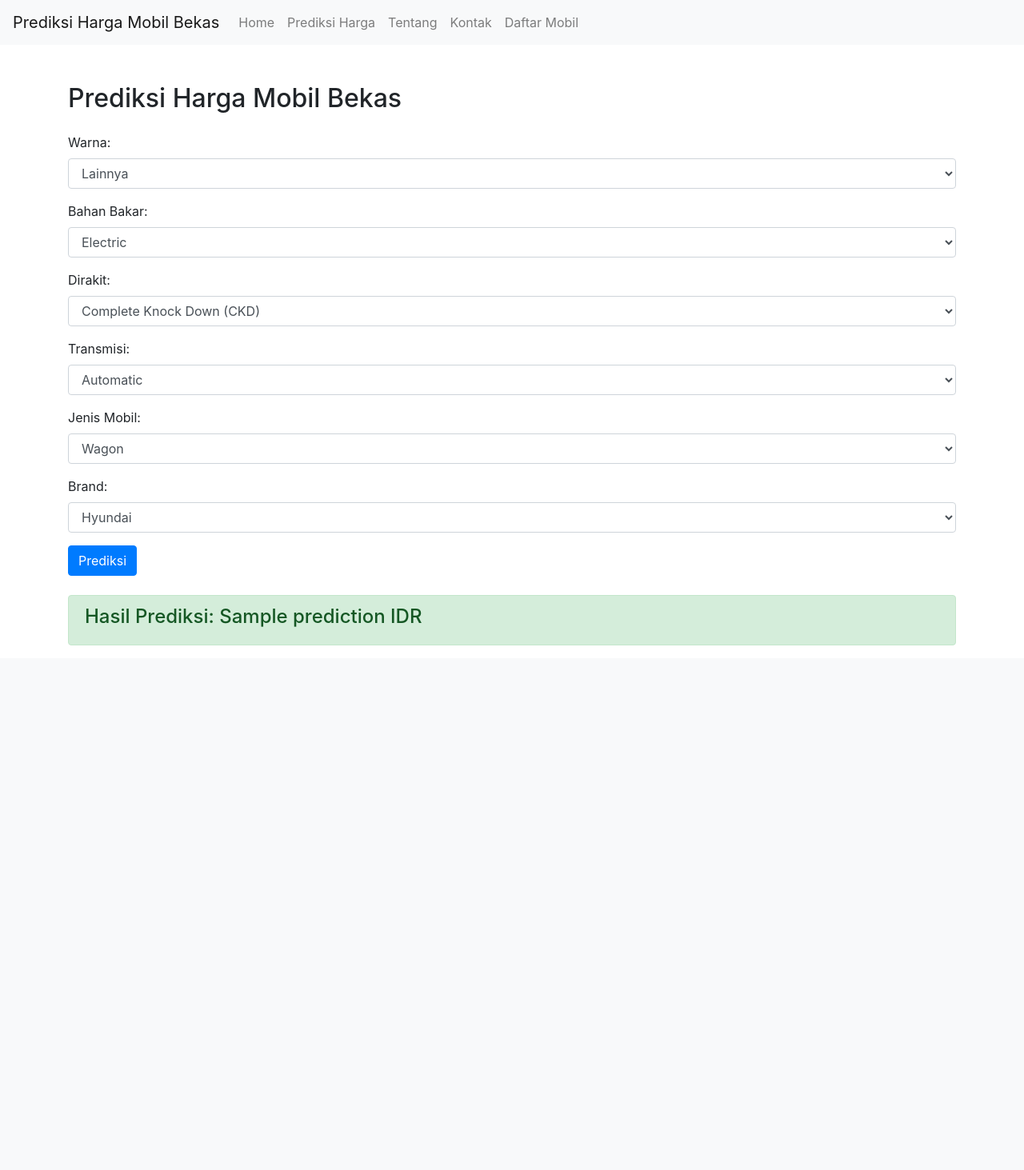
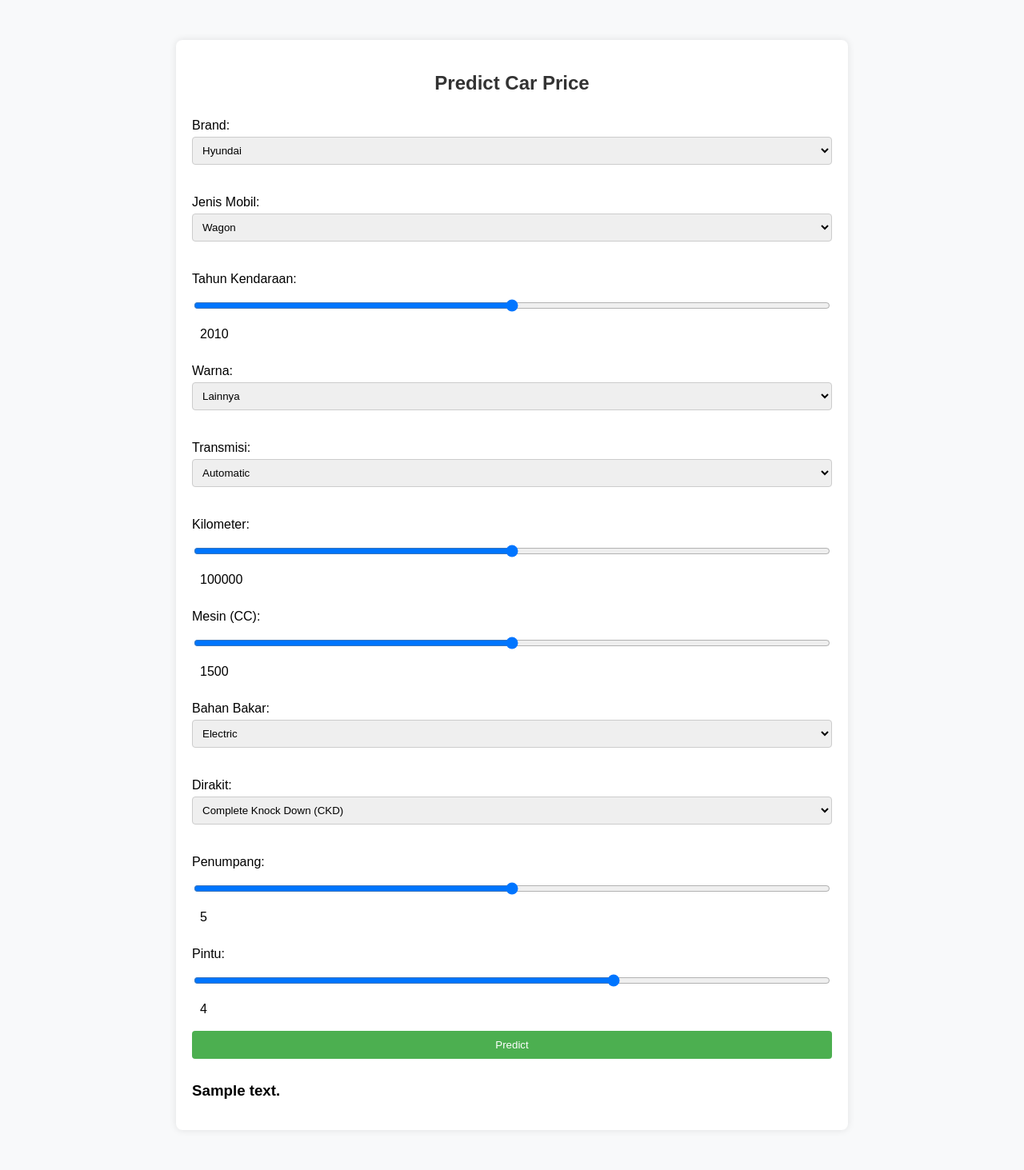
Before and after one commit to Daizenn/Car-Price-Prediction-ML, a Flask app: template templates/predict.html in a window 1280 px wide. Shown: the whole page at 80% size. Before the commit the page ends 807 px from the top, so only its background shows below. Run offline with Flask 3, Linux system fonts and the light colour scheme; the template is opened without the code that fills it: most values are stand-ins (such as "Sample title", 1, 10 or a date in 2020); parts of the project's set-up code (start-up, migrations or seed data) failed here and were passed over; some libraries are stand-ins or nearby versions.

Commit message:
First Commit

```diff
--- a/app.py
+++ b/app.py
@@ -1,63 +1,48 @@
 from flask import Flask, request, render_template
-import joblib
 import pandas as pd
-import requests
-from bs4 import BeautifulSoup
-from selenium import webdriver
-from selenium.webdriver.chrome.service import Service as ChromeService
-from webdriver_manager.chrome import ChromeDriverManager
-from selenium.webdriver.common.by import By
-import time
-
-
+from pycaret.regression import load_model, predict_model
 
 app = Flask(__name__)
 
 # Load model
-model = joblib.load('extra_tree_model_mobil123.pkl')
-label_encoders = joblib.load('label_encoders.pkl')
-if 'daerah' in label_encoders:
-    del label_encoders['daerah']
-scaler = joblib.load('scaler.pkl')
-
-
+model = load_model('models/my_best_pipeline')
 
 @app.route('/')
 def home():
     return render_template('index.html')
 
-# @app.route('/data_mobil_bekas')
-# def data_mobil_bekas():
-#     cars = scrape_mobil_bekas()
-#     for car in cars:
-#         print(car)  # Debugging print to check the data
-#     return render_template('data_mobil_bekas.html', cars=cars)
-
-
 @app.route('/predict', methods=['GET', 'POST'])
 def predict():
     if request.method == 'POST':
-        # Dapatkan data dari form
-        data = request.form.to_dict()
+        data = {
+            'brand': request.form['brand'],
+            'jenis_mobil': request.form['jenis_mobil'],
+            'tahun_kendaraan': int(request.form['tahun_kendaraan']),
+            'warna': request.form['warna'],
+            'transmisi': request.form['transmisi'],
+            'kilometer': int(request.form['kilometer']),
+            'mesin_enginecc': int(request.form['mesin_enginecc']),
+            'bahan_bakar': request.form['bahan_bakar'],
+            'dirakit': request.form['dirakit'],
+            'penumpang': int(request.form['penumpang']),
+            'pintu': int(request.form['pintu'])
+        }
 
-        # Convert data to DataFrame
-        df_input = pd.DataFrame([data])
+        df = pd.DataFrame([data])
 
-        # Melakukan Label Encoding pada kolom-kolom kategorikal
-        for col in ['warna', 'bahan_bakar', 'dirakit', 'transmisi', 'jenis_mobil', 'brand']:
-            if col in df_input.columns:
-                # Gunakan encoder yang sama seperti saat training
-                le = label_encoders[col]
-                df_input[col] = le.transform(df_input[col])
+        # Predict car price
+        prediction = predict_model(model, data=df)
+        predicted_price = prediction['prediction_label'][0]
 
-        # Normalisasi data
-        df_input_normalized = scaler.transform(df_input)
+        return render_template('predict.html', prediction_text='Predicted Price: Rp {:,.2f}'.format(predicted_price))
+    return render_template('predict.html')
 
-        # Prediksi
-        prediction = model.predict(df_input_normalized)
-
-        return render_template('predict.html', prediction=prediction[0])
-    return render_template('predict.html')
+@app.route('/car_list')
+def car_list():
+    # Load data from a CSV file or database
+    data = pd.read_csv('wow.csv')
+    cars = data.to_dict(orient='records')
+    return render_template('car_list.html', cars=cars)
 
 @app.route('/about')
 def about():
@@ -67,67 +52,5 @@ def about():
 def contact():
     return render_template('contact.html')
 
-@app.route('/car_list')
-def car_list():
-    # Placeholder: Replace with actual logic to fetch car data
-    car_data = [
-        {"brand": "Toyota", "model": "Corolla", "predicted_price": 200000000},
-        {"brand": "Honda", "model": "Civic", "predicted_price": 250000000},
-        # Add more car data here
-    ]
-    return render_template('car_list.html', car_data=car_data)
-
-if __name__ == '__main__':
+if __name__ == "__main__":
     app.run(debug=True)
-
-# # Fungsi untuk scraping data mobil bekas
-# def scrape_mobil_bekas():
-#     options = webdriver.ChromeOptions()
-#     options.add_argument('--headless')
-#     options.add_argument('--disable-gpu')
-#     options.add_argument('--no-sandbox')
-#     options.add_argument('--disable-dev-shm-usage')
-
-#     driver = webdriver.Chrome(service=ChromeService(ChromeDriverManager().install()), options=options)
-#     driver.get('https://www.mobil123.com/mobil-bekas-dijual/indonesia')
-#     time.sleep(5)  # Tunggu hingga halaman selesai dimuat
-
-#     cars = []
-#     card_count = 0
-#     while card_count < 1000:
-#         cards = driver.find_elements(By.CSS_SELECTOR, 'article')
-#         if not cards:
-#             print("No cards found. Exiting loop.")
-#             break
-#         for card in cards:
-#             if card_count >= 1000:
-#                 break
-#             try:
-#                 car = {}
-#                 car['link'] = card.find_element(By.CSS_SELECTOR, 'a.ellipsize').get_attribute('href')
-#                 car['nama_mobil'] = card.find_element(By.CSS_SELECTOR, 'h2').text.strip()
-#                 car['harga'] = card.find_element(By.CSS_SELECTOR, 'h3.u-text-3').text.strip()
-#                 car['tahun_kendaraan'] = card.find_element(By.CSS_SELECTOR, 'div:nth-of-type(2) span.u-text-bold.u-block').text.strip()
-#                 car['kilometer'] = card.find_element(By.CSS_SELECTOR, 'div:nth-of-type(3) span.u-text-bold.u-block').text.strip()
-#                 car['warna'] = card.find_element(By.CSS_SELECTOR, 'div:nth-of-type(4) span.u-text-bold.u-block').text.strip()
-#                 car['transmisi'] = card.find_element(By.CSS_SELECTOR, 'div:nth-of-type(6) span.u-text-bold.u-block').text.strip()
-#                 car['mesin_enginecc'] = card.find_element(By.CSS_SELECTOR, 'div:nth-of-type(5) span.u-text-bold.u-block').text.strip()
-#                 car['bahan_bakar'] = card.find_element(By.CSS_SELECTOR, 'div:nth-of-type(10) span.u-text-bold').text.strip()
-#                 car['daerah'] = card.find_element(By.CSS_SELECTOR, 'span.c-chip--wrap:nth-of-type(2)').text.strip()
-#                 cars.append(car)
-#                 card_count += 1
-#             except Exception as e:
-#                 print(f"Error processing card: {e}")
-#                 continue
-
-#         try:
-#             # Check for and click the "Next" button to load more results
-#             next_button = driver.find_element(By.CSS_SELECTOR, '.pagination a[rel="next"]')
-#             next_button.click()
-#             time.sleep(5)  # Tunggu hingga halaman berikutnya selesai dimuat
-#         except Exception as e:
-#             print(f"No more pages or error: {e}")
-#             break
-
-#     driver.quit()
-#     return cars
--- /dev/null
+++ b/static/css/styles.css
@@ -0,0 +1,52 @@
+body {
+    font-family: Arial, sans-serif;
+    background-color: #f8f9fa;
+    margin: 0;
+    padding: 0;
+}
+
+.container {
+    max-width: 800px;
+    margin: 50px auto;
+    padding: 20px;
+    background-color: white;
+    border-radius: 8px;
+    box-shadow: 0 0 10px rgba(0, 0, 0, 0.1);
+}
+
+h1, h2 {
+    text-align: center;
+    color: #333;
+}
+
+form {
+    display: flex;
+    flex-direction: column;
+}
+
+label {
+    margin: 10px 0 5px;
+}
+
+input, select {
+    padding: 8px;
+    margin-bottom: 10px;
+    border: 1px solid #ccc;
+    border-radius: 4px;
+}
+
+input[type="submit"] {
+    background-color: #4CAF50;
+    color: white;
+    border: none;
+    cursor: pointer;
+    padding: 10px;
+}
+
+input[type="submit"]:hover {
+    background-color: #45a049;
+}
+
+output {
+    margin-left: 10px;
+}
--- a/templates/predict.html
+++ b/templates/predict.html
@@ -2,93 +2,16 @@
 <html lang="en">
 <head>
     <meta charset="UTF-8">
-    <title>Prediksi Harga - Prediksi Harga Mobil Bekas</title>
-    <link rel="stylesheet" href="https://stackpath.bootstrapcdn.com/bootstrap/4.5.2/css/bootstrap.min.css">
-    <link rel="stylesheet" href="{{ url_for('static', filename='style.css') }}">
+    <meta name="viewport" content="width=device-width, initial-scale=1.0">
+    <title>Predict Car Price</title>
+    <link rel="stylesheet" href="{{ url_for('static', filename='css/styles.css') }}">
 </head>
 <body>
-    <nav class="navbar navbar-expand-lg navbar-light bg-light">
-        <a class="navbar-brand" href="#">Prediksi Harga Mobil Bekas</a>
-        <div class="collapse navbar-collapse">
-            <ul class="navbar-nav mr-auto">
-                <li class="nav-item"><a class="nav-link" href="{{ url_for('home') }}">Home</a></li>
-                <li class="nav-item"><a class="nav-link" href="{{ url_for('predict') }}">Prediksi Harga</a></li>
-                <li class="nav-item"><a class="nav-link" href="{{ url_for('about') }}">Tentang</a></li>
-                <li class="nav-item"><a class="nav-link" href="{{ url_for('contact') }}">Kontak</a></li>
-                <li class="nav-item"><a class="nav-link" href="{{ url_for('car_list') }}">Daftar Mobil</a></li>
-            </ul>
-        </div>
-    </nav>
-    <div class="container mt-5">
-        <h2>Prediksi Harga Mobil Bekas</h2>
-        <form action="{{ url_for('predict') }}" method="post" class="mt-4">
-            <div class="form-group">
-                <label for="warna">Warna:</label>
-                <select id="warna" name="warna" class="form-control">
-                    <option value="Lainnya">Lainnya</option>
-                    <option value="Hitam">Hitam</option>
-                    <option value="Silver">Silver</option>
-                    <option value="Putih">Putih</option>
-                    <option value="Hijau">Hijau</option>
-                    <option value="Abu-abu">Abu-abu</option>
-                    <option value="Merah">Merah</option>
-                    <option value="Biru">Biru</option>
-                    <option value="Kuning">Kuning</option>
-                    <option value="Emas">Emas</option>
-                    <option value="Marun">Marun</option>
-                    <option value="Coklat">Coklat</option>
-                    <option value="Orange">Orange</option>
-                    <option value="Ungu">Ungu</option>
-                </select>
-            </div>
-            <div class="form-group">
-                <label for="bahan_bakar">Bahan Bakar:</label>
-                <select id="bahan_bakar" name="bahan_bakar" class="form-control">
-                    <option value="Electric">Electric</option>
-                    <option value="Pertamax">Pertamax</option>
-                    <option value="Solar">Solar</option>
-                </select>
-            </div>
-            <div class="form-group">
-                <label for="dirakit">Dirakit:</label>
-                <select id="dirakit" name="dirakit" class="form-control">
-                    <option value="Complete Knock Down (CKD)">Complete Knock Down (CKD)</option>
-                    <option value="Complete Built Up (CBU)">Complete Built Up (CBU)</option>
-                    <option value="Semi Knock Down (SKD)">Semi Knock Down (SKD)</option>
-                    <option value="4 Speaker Stereo">4 Speaker Stereo</option>
-                </select>
-            </div>
-            <div class="form-group">
-                <label for="transmisi">Transmisi:</label>
-                <select id="transmisi" name="transmisi" class="form-control">
-                    <option value="Automatic">Automatic</option>
-                    <option value="Manual">Manual</option>
-                </select>
-            </div>
-            <div class="form-group">
-                <label for="jenis_mobil">Jenis Mobil:</label>
-                <select id="jenis_mobil" name="jenis_mobil" class="form-control">
-                    <option value="Wagon">Wagon</option>
-                    <option value="Sedan">Sedan</option>
-                    <option value="Hatchback">Hatchback</option>
-                    <option value="Fastback">Fastback</option>
-                    <option value="Coupe">Coupe</option>
-                    <option value="SUV">SUV</option>
-                    <option value="MPV">MPV</option>
-                    <option value="Convertible">Convertible</option>
-                    <option value="Van">Van</option>
-                    <option value="Pick-up">Pick-up</option>
-                    <option value="Cabriolet">Cabriolet</option>
-                    <option value="Targa">Targa</option>
-                    <option value="Double Cabin">Double Cabin</option>
-                    <option value="Jeep">Jeep</option>
-                    <option value="Box">Box</option>
-                    <option value="Minibus">Minibus</option>
-                </select>
-            </div>
-            <div class="form-group">
+    <div class="container">
+        <h2>Predict Car Price</h2>
+        <form action="/predict" method="POST">
             <label for="brand">Brand:</label>
-                <select id="brand" name="brand" class="form-control">
+            <select id="brand" name="brand" required>
                 <option value="Hyundai">Hyundai</option>
                 <option value="Tesla">Tesla</option>
                 <option value="Wuling">Wuling</option>
@@ -127,14 +50,91 @@
                 <option value="DFSK">DFSK</option>
                 <option value="Subaru">Subaru</option>
                 <option value="Aston Martin">Aston Martin</option>
-                </select>
-            </div>
-            <button type="submit" class="btn btn-primary">Prediksi</button>
+            </select><br>
+
+            <label for="jenis_mobil">Jenis Mobil:</label>
+            <select id="jenis_mobil" name="jenis_mobil" required>
+                <option value="Wagon">Wagon</option>
+                <option value="Sedan">Sedan</option>
+                <option value="Hatchback">Hatchback</option>
+                <option value="Fastback">Fastback</option>
+                <option value="Coupe">Coupe</option>
+                <option value="SUV">SUV</option>
+                <option value="MPV">MPV</option>
+                <option value="Convertible">Convertible</option>
+                <option value="Van">Van</option>
+                <option value="Pick-up">Pick-up</option>
+                <option value="Cabriolet">Cabriolet</option>
+                <option value="Targa">Targa</option>
+                <option value="Double Cabin">Double Cabin</option>
+                <option value="Jeep">Jeep</option>
+                <option value="Box">Box</option>
+                <option value="Minibus">Minibus</option>
+            </select><br>
+
+            <label for="tahun_kendaraan">Tahun Kendaraan:</label>
+            <input type="range" id="tahun_kendaraan" name="tahun_kendaraan" min="2000" max="2024" step="1" oninput="this.nextElementSibling.value = this.value" required>
+            <output>2010</output><br>
+
+            <label for="warna">Warna:</label>
+            <select id="warna" name="warna" required>
+                <option value="Lainnya">Lainnya</option>
+                <option value="Hitam">Hitam</option>
+                <option value="Silver">Silver</option>
+                <option value="Putih">Putih</option>
+                <option value="Hijau">Hijau</option>
+                <option value="Abu-abu">Abu-abu</option>
+                <option value="Merah">Merah</option>
+                <option value="Biru">Biru</option>
+                <option value="Kuning">Kuning</option>
+                <option value="Emas">Emas</option>
+                <option value="Marun">Marun</option>
+                <option value="Coklat">Coklat</option>
+                <option value="Orange">Orange</option>
+                <option value="Ungu">Ungu</option>
+            </select><br>
+
+            <label for="transmisi">Transmisi:</label>
+            <select id="transmisi" name="transmisi" required>
+                <option value="Automatic">Automatic</option>
+                <option value="Manual">Manual</option>
+            </select><br>
+
+            <label for="kilometer">Kilometer:</label>
+            <input type="range" id="kilometer" name="kilometer" min="0" max="500000" step="1000" oninput="this.nextElementSibling.value = this.value" required>
+            <output>100000</output><br>
+
+            <label for="mesin_enginecc">Mesin (CC):</label>
+            <input type="range" id="mesin_enginecc" name="mesin_enginecc" min="0" max="5000" step="100" oninput="this.nextElementSibling.value = this.value" required>
+            <output>1500</output><br>
+
+            <label for="bahan_bakar">Bahan Bakar:</label>
+            <select id="bahan_bakar" name="bahan_bakar" required>
+                <option value="Electric">Electric</option>
+                <option value="Pertamax">Pertamax</option>
+                <option value="Solar">Solar</option>
+            </select><br>
+
+            <label for="dirakit">Dirakit:</label>
+            <select id="dirakit" name="dirakit" required>
+                <option value="Complete Knock Down (CKD)">Complete Knock Down (CKD)</option>
+                <option value="Complete Built Up (CBU)">Complete Built Up (CBU)</option>
+                <option value="Semi Knock Down (SKD)">Semi Knock Down (SKD)</option>
+            </select><br>
+
+            <label for="penumpang">Penumpang:</label>
+            <input type="range" id="penumpang" name="penumpang" min="2" max="10" step="1" oninput="this.nextElementSibling.value = this.value" required>
+            <output>5</output><br>
+
+            <label for="pintu">Pintu:</label>
+            <input type="range" id="pintu" name="pintu" min="2" max="5" step="1" oninput="this.nextElementSibling.value = this.value" required>
+            <output>4</output><br>
+
+            <input type="submit" value="Predict">
         </form>
-        {% if prediction %}
-            <div class="alert alert-success mt-4">
-                <h4>Hasil Prediksi: {{ prediction }} IDR</h4>
-            </div>
+
+        {% if prediction_text %}
+            <h3>{{ prediction_text }}</h3>
         {% endif %}
     </div>
 </body>
```
Also changed, not shown: templates/car_list.html (+29 -8 lines), templates/data_drift_report.html (deleted, +0 -14 lines), templates/data_mobil_bekas.html (deleted, +0 -50 lines), templates/index.html (+13 -17 lines), wow.csv (added), 8 other files. Lines whose indentation alone changed are shown as unchanged.
